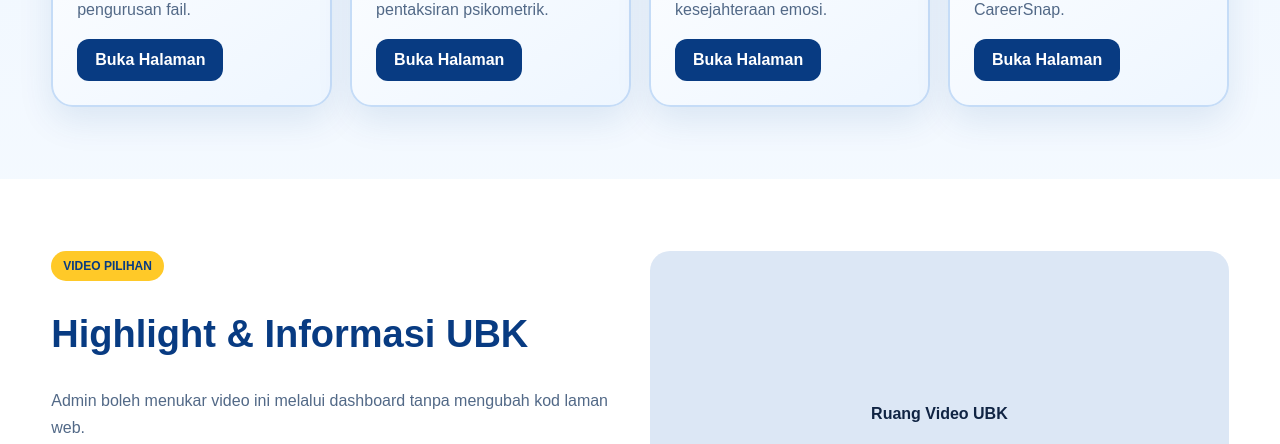
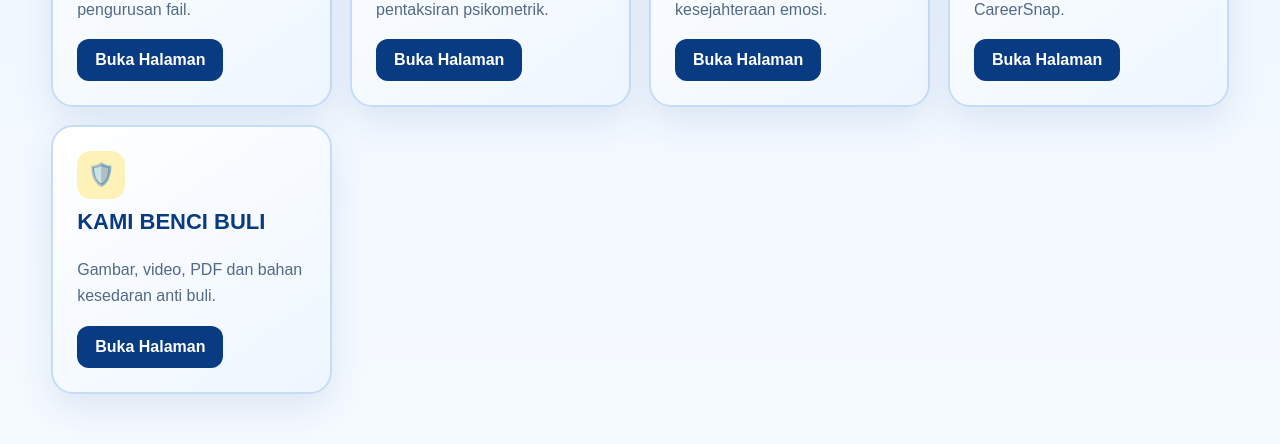
Before and after one commit to ayin8411/ubk-seri-la-serene, a Next.js app: page / in a window 1280 px wide. Shown: the part 960-1404 px from the top of the page. Built offline with nearby package versions, Linux system fonts and the light colour scheme; no server answers; the database is empty.

Commit message:
Add files via upload

```diff
--- a/app/page.tsx
+++ b/app/page.tsx
@@ -1,3 +1,3 @@
 import Header from '@/components/Header';import Footer from '@/components/Footer';import Carousel from '@/components/Carousel';import SeriLaSereneCarousel from '@/components/SeriLaSereneCarousel';import {AppointmentForm,FeedbackForm} from '@/components/Forms';import {publicData} from '@/lib/data';
-const links=[['PENGURUSAN','Visi, misi, carta organisasi dan pengurusan fail.','/pengurusan','📁'],['PSIKOMETRIK','Akses bahan dan fail pentaksiran psikometrik.','/psikometrik','🧠'],['MINDA SIHAT','Video, tip dan bahan kesejahteraan emosi.','/minda-sihat','💙'],['CAREERSNAP','Video, PDF dan bahan CareerSnap.','/careersnap','🚀']]
+const links=[['PENGURUSAN','Visi, misi, carta organisasi dan pengurusan fail.','/pengurusan','📁'],['PSIKOMETRIK','Akses bahan dan fail pentaksiran psikometrik.','/psikometrik','🧠'],['MINDA SIHAT','Video, tip dan bahan kesejahteraan emosi.','/minda-sihat','💙'],['CAREERSNAP','Video, PDF dan bahan CareerSnap.','/careersnap','🚀'],['KAMI BENCI BULI','Gambar, video, PDF dan bahan kesedaran anti buli.','/kami-benci-buli','🛡️']]
 export default async function Home(){const d=await publicData();const homeVideo=d.media.find((x:any)=>x.section==='home'&&x.type==='video');const sereneGallery=d.media.filter((x:any)=>x.section==='home'&&x.type==='carousel');return <><Header site={d.site} nav={d.nav}/><Carousel items={d.carousel}/><section className="section"><div className="wrap"><div className="sectionTitle"><h2>Terokai UBK SERI LA SERENE</h2><p>Semua akses utama disusun ringkas supaya murid, guru dan ibu bapa mudah mendapatkan maklumat.</p></div><div className="cards">{links.map(x=><div className="card" key={x[0]}><div className="icon">{x[3]}</div><h3>{x[0]}</h3><p>{x[1]}</p><a className="btn" href={x[2]}>Buka Halaman</a></div>)}</div></div></section><section className="section white"><div className="wrap grid2"><div><span className="pill">VIDEO PILIHAN</span><h2 style={{fontSize:38,color:'var(--blue)'}}>Highlight & Informasi UBK</h2><p style={{color:'var(--muted)',lineHeight:1.7}}>Admin boleh menukar video ini melalui dashboard tanpa mengubah kod laman web.</p></div><div className="videoBox">{homeVideo?.url?<iframe src={homeVideo.url} title="Video UBK" allowFullScreen/>:<b>Ruang Video UBK</b>}</div></div></section><SeriLaSereneCarousel items={sereneGallery}/><section className="section"><div className="wrap"><div className="sectionTitle"><h2>Temujanji & Maklum Balas</h2><p>{d.site.appointment_intro}</p></div><div className="formsGrid"><AppointmentForm/><FeedbackForm/></div></div></section><Footer/></>}
```
